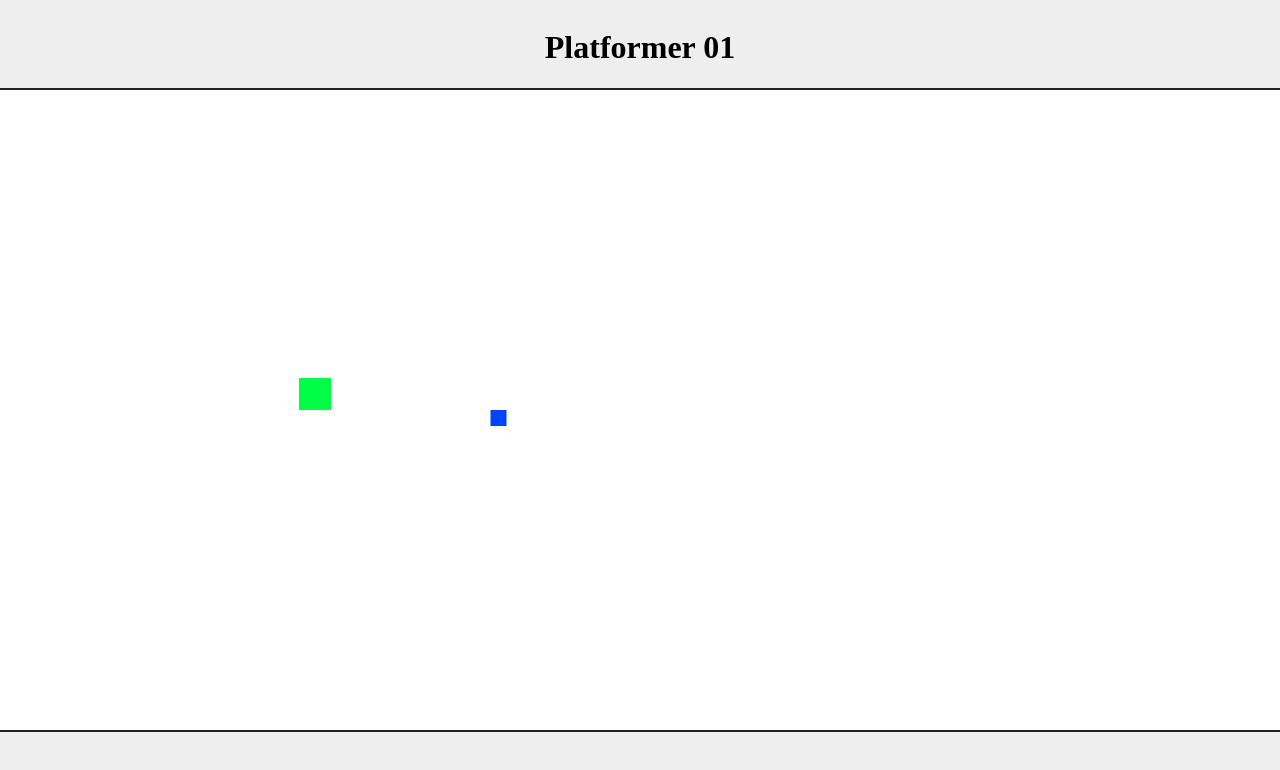
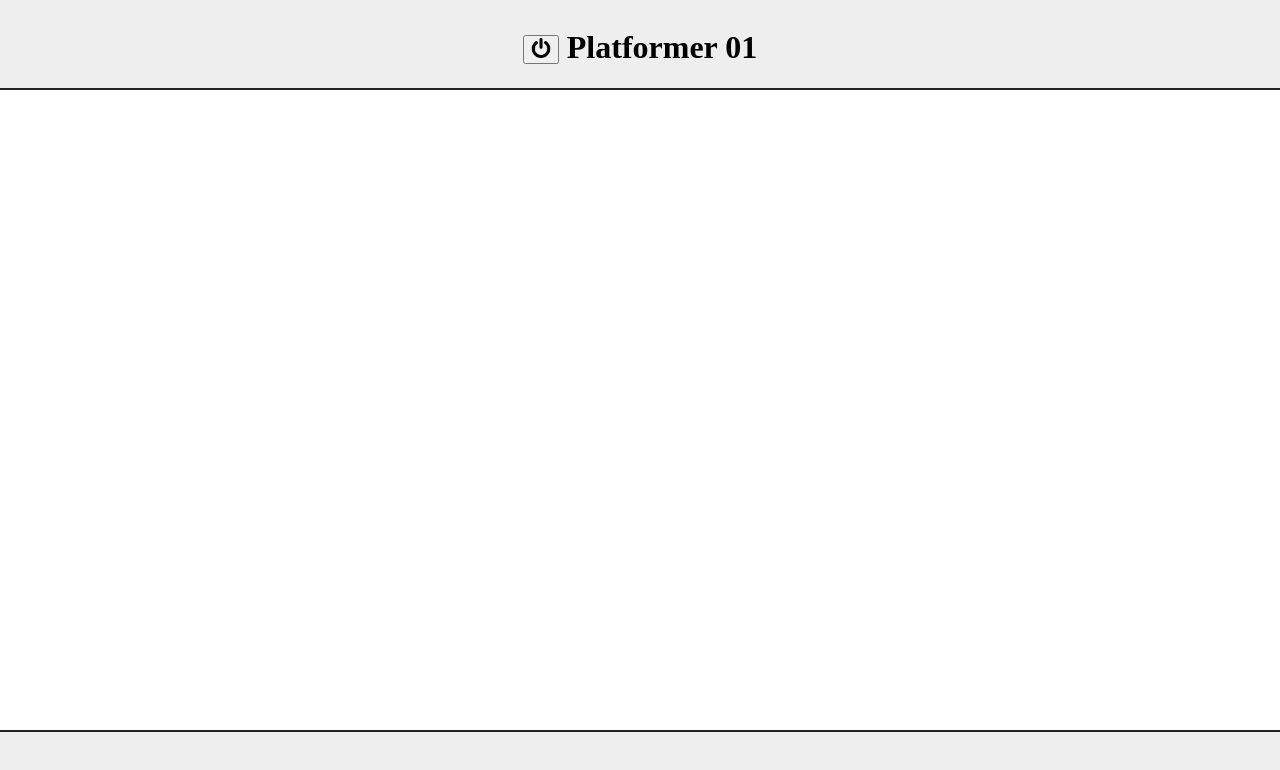
Before and after one commit to DocTheodore/Canvas-Engine, a plain HTML site: page P01/index.html in a window 1280 px wide. Drawn offline with Linux system fonts and the light colour scheme.

Commit message:
P01: atualizando sistema de loop e classe das entidades

```diff
--- a/P01/entity.js
+++ b/P01/entity.js
@@ -1,16 +1,14 @@
 class Entity {
-    constructor(width, height, x, y, ctx, color = '#fff', behavior = []) {
-        this.width = width;
-        this.height = height;
-        this.x = x;
-        this.y = y;
+    constructor(context, size={w:1, h:1}, color="#000", position={x: 0, y: 0}) {
+        this.ctx = context;
+        this.size = size;
+        this.pos = position;
         this.color = color;
-        this.ctx = ctx;
-        this.behavior = behavior;
+        this.vel = {vx: 0, vy: 0};
     }
 
     Drawn() {
-        this.ctx.fillStyle = this.color || "#fff";
-        this.ctx.fillRect(this.x, this.y, this.width, this.height);
+        this.ctx.fillStyle = this.color || "#000";
+        this.ctx.fillRect(this.pos.x, this.pos.y, this.size.w, this.size.h);
     }
 }
--- a/P01/index.html
+++ b/P01/index.html
@@ -19,7 +19,10 @@
     </style>
 </head>
 <body>
-    <h1>Platformer 01</h1>
+    <h1>
+        <button onclick="quitGame()"><img width="20px" height="20px" src="./midia/power_btn_icon.png" alt="power_btn"></button>
+        Platformer 01
+    </h1>
     <script src="tilemap.js"></script>
     <script src="entity.js"></script>
     <script src="main.js"></script>
--- a/P01/main.js
+++ b/P01/main.js
@@ -1,8 +1,7 @@
 //Variaveis
-let cube;
-let cube2;
+let quit = false;
+let cubes = []
 
-let vel1 = 1;
 
 //Função de Inicialização
 function startGame() {
@@ -22,24 +21,38 @@ const gameArea = {
         document.body.insertBefore(this.canvas, document.body.childNodes[0]);
     },
     update : function(){
-        this.interval = setInterval(updateLoop, 1000/60);
+        if(!quit) GameLoop();
     },
     clear : function() {
         this.ctx.clearRect(0, 0, this.canvas.width, this.canvas.height);
     }
 }
 
-startGame();
-function updateLoop(){
-    gameArea.clear();
+function GameLoop(currentTime){
+    const deltaTime = (currentTime - lastTime) / 1000;
+    lastTime = currentTime;
 
-    if(cube.x > gameArea.canvas.width) vel1 = -1;
-    if(cube.x < 0) vel1 = 1;
-    cube.x += vel1;
+    Update(deltaTime);
+    Render();
+
+    requestAnimationFrame(GameLoop);
+}
 
 
-    cube2.x -= .5;
+function Update(dt){
 
-    cube.Drawn();
-    cube2.Drawn();
 }
+
+function Render(){
+
+}
+
+
+function quitGame(){
+    if(!quit) quit = true;
+    else {
+        quit = false;
+        startGame()
+    };
+}
+startGame();
```
Also changed, not shown: P01/midia/power_btn_icon.png (added).
